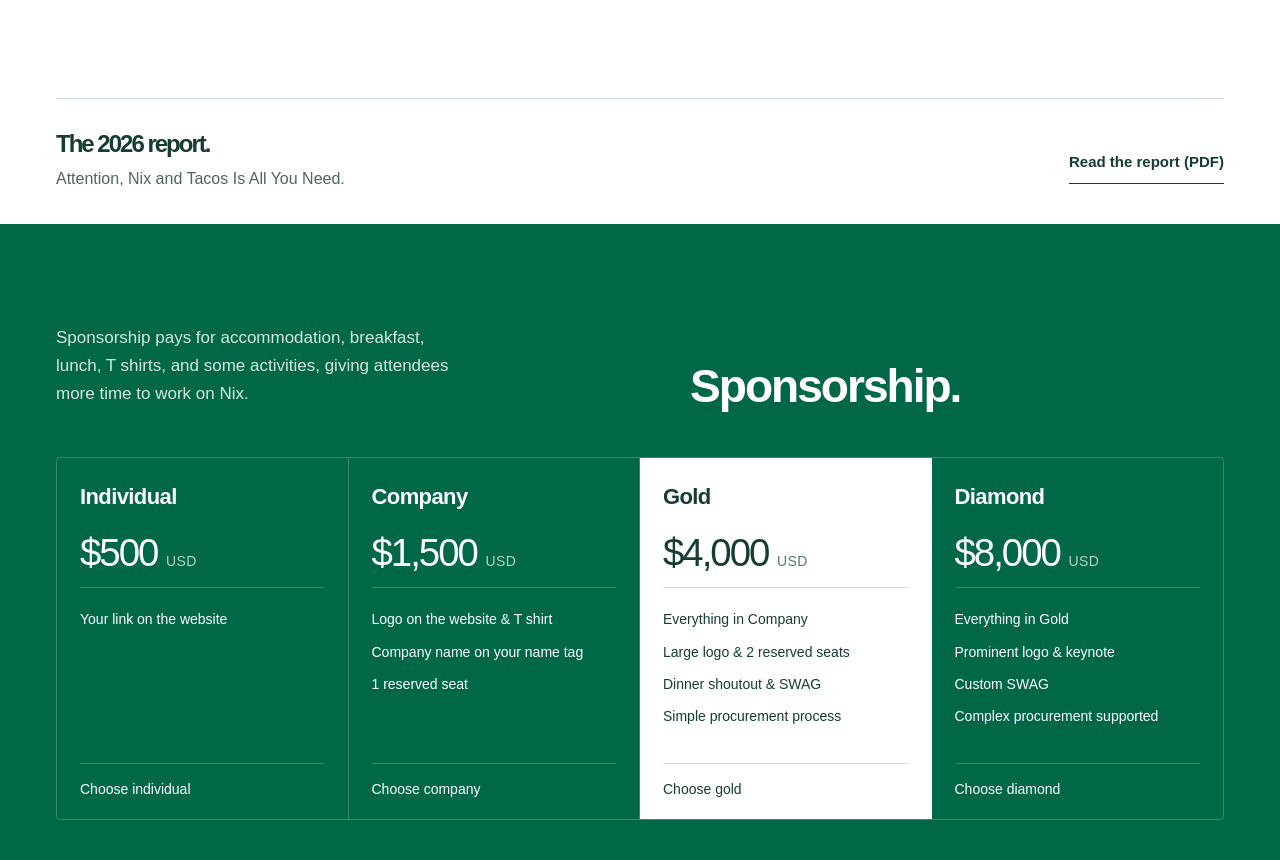
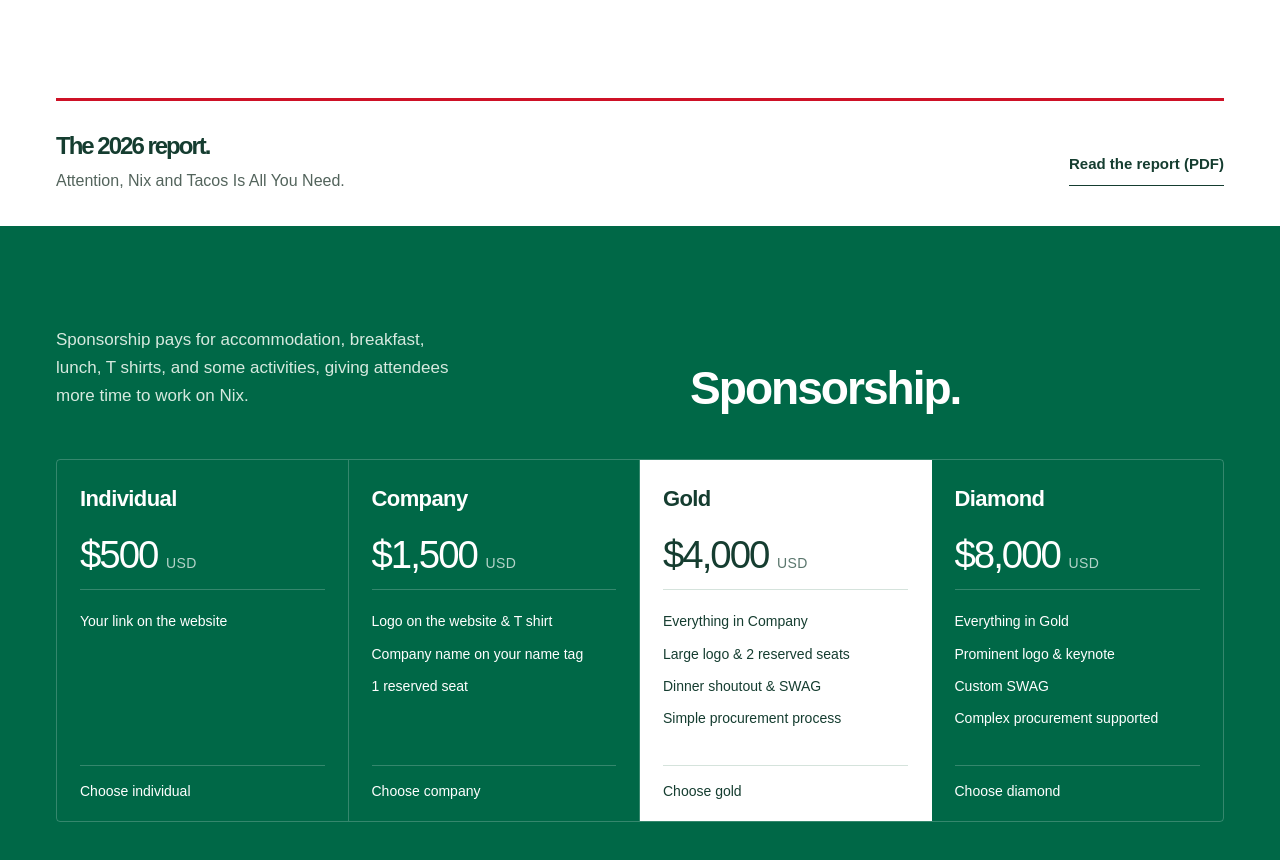
Before and after one commit to OceanSprint/tacosprint.org, an Astro site: page / in a window 1280 px wide. Shown: the part 3131-3991 px from the top of the page. Built offline with nearby package versions, Linux system fonts and the light colour scheme; Astro itself is replaced by a stand-in of ours.

Commit message:
Accent the report row with a red rule

```diff
--- a/src/styles/global.css
+++ b/src/styles/global.css
@@ -282,7 +282,7 @@ h3 {
   flex-wrap: wrap;
   gap: 16px 40px;
   padding-block: 32px;
-  border-top: 1px solid var(--line);
+  border-top: 3px solid var(--accent);
 }
 .report-row h2 {
   font-size: 24px;
```
